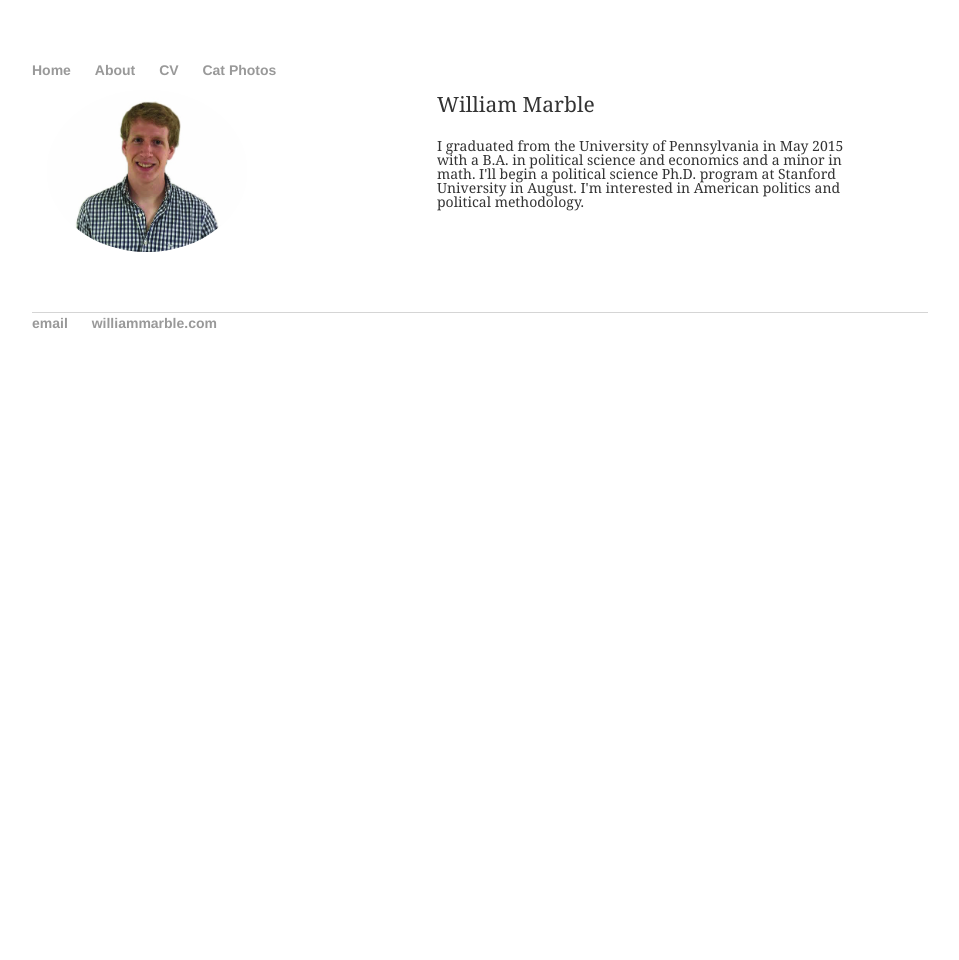
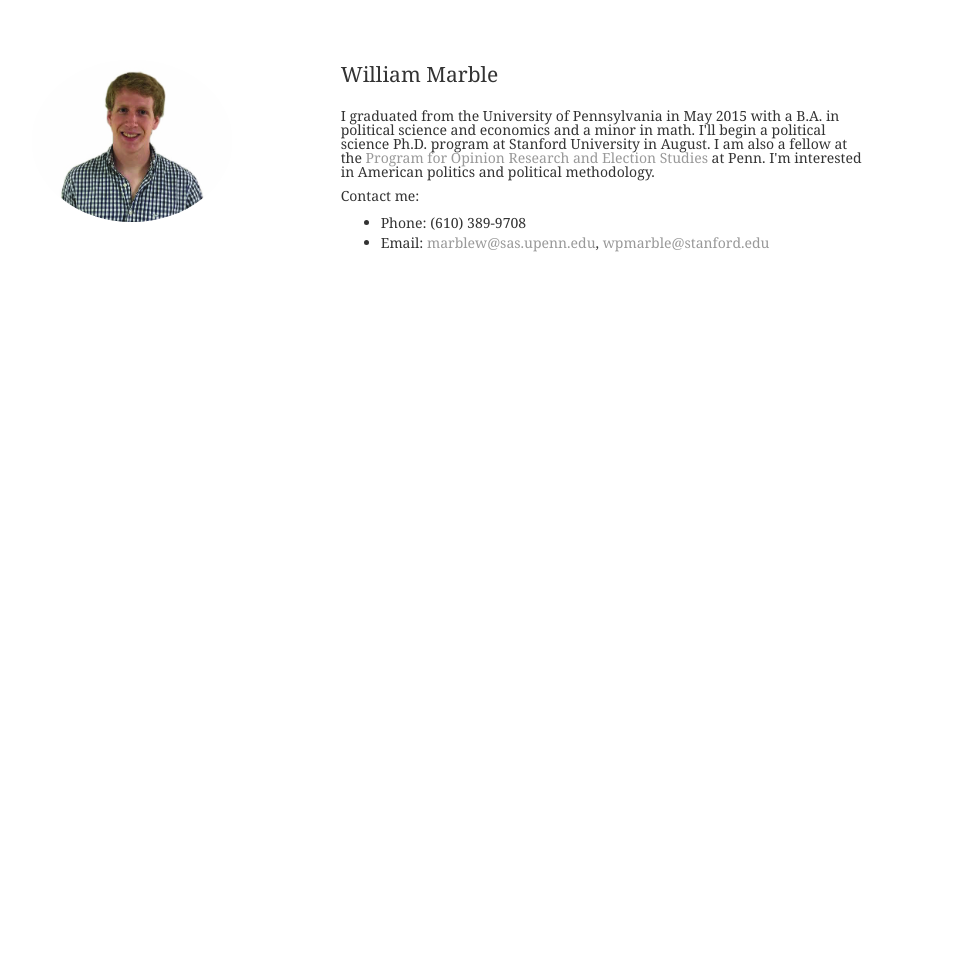
Before and after one commit to wpmarble/wpmarble.github.io, a Jekyll site: the page built from index.html, in a window 1280 px wide. Shown: the whole page, without its empty margins (160-1119 px from the left). Built offline with Jekyll 4.4.1, drawn with Linux system fonts in a browser that asks for light colours; before the commit the page ends 900 px from its top, so only the background shows below that.

Commit message:
added contact info, took out footer

```diff
--- a/_layouts/default.html
+++ b/_layouts/default.html
@@ -7,7 +7,9 @@
 			<!-- link to main stylesheet -->
 			<link rel="stylesheet" type="text/css" href="/css/main.css">
 		</head>
-		<body>
+		<div id="container">
+			<div id="content"><body>
+			<!-- header for different pages
 			<nav>
 	    		<ul>
 	        		<li><a href="/">Home</a></li>
--- a/css/main.css
+++ b/css/main.css
@@ -1,3 +1,5 @@
+html, body, #container { height: 100%; }
+body > #container { height: auto; min-height: 100%; }
 body {
     margin: 60px auto;
     width: 70%;
@@ -36,6 +38,11 @@ p {
 footer {
     border-top: 1px solid #d5d5d5;
     font-size: 1em;
+	clear: both;
+	position: relative;
+	z-index: 1;
+	height: 3em;
+	margin-top: -3em;
 }
 ul.posts {
     margin: 20px auto 40px;
@@ -48,3 +55,4 @@ ul.posts li {
 headshot {
 	padding-left: 50%;
 }
+content { padding-bottom: -6em; }
--- a/index.html
+++ b/index.html
@@ -7,9 +7,14 @@ title: William Marble
 	<div class="col-sm-4">
 	<img  class="img-circle avatar" alt="Will Marble" src="img/headshot.jpg" style="width:200px">
 	</div>
-	<div itemscope itemtype="http://data-vocabulary.org/Person" class="col-sm-8" style="width:40%">
+	<div itemscope itemtype="http://data-vocabulary.org/Person" class="col-sm-8" style="width:60%">
 		<p class="lead"><span itemprop="name">William Marble</span></p>
-		<p>I graduated from the University of Pennsylvania in May 2015 with a B.A. in political science and economics and a minor in math. I'll begin a political science Ph.D. program at Stanford University in August. I'm interested in American politics and political methodology.</p>
+		<p>I graduated from the University of Pennsylvania in May 2015 with a B.A. in political science and economics and a minor in math. I'll begin a political science Ph.D. program at Stanford University in August. I am also a fellow at the <a href="http://pores.upenn.edu">Program for Opinion Research and Election Studies</a> at Penn. I'm interested in American politics and political methodology.</p>
+		<p>Contact me:</p>
+		<ul>
+			<li>Phone: (610) 389-9708</li>
+			<li>Email: <a href="mailto:marblew@sas.upenn.edu">marblew@sas.upenn.edu</a>, <a href="mailto:wpmarble@stanford.edu">wpmarble@stanford.edu</a></li>
+		</ul>
 	</div>
 </div>
 <!-- </div> -->
```
Also changed, not shown: other parts of _layouts/default.html (+6 -3 lines).
